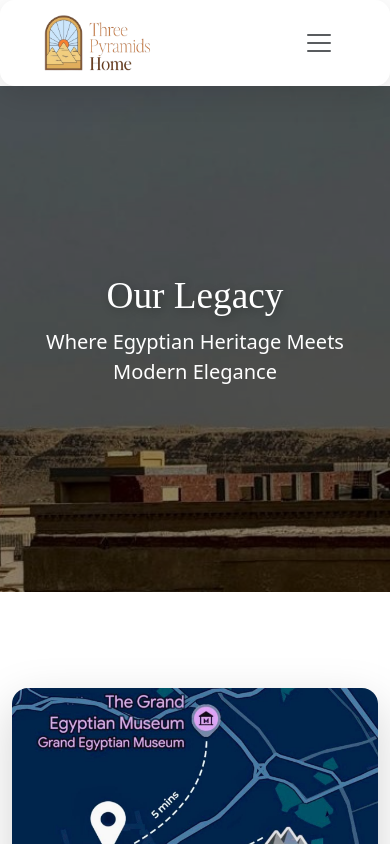
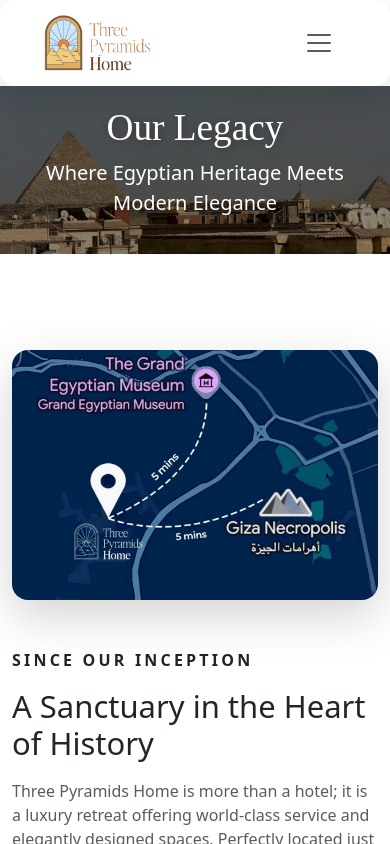
Before and after one commit to malakemadd/ThreePyramidsHome-Frontend, an Angular app: page /aboutus in a window 390 px wide. Shown: the top 844 px of the page. Built offline with nearby package versions, Linux system fonts and the light colour scheme.

Commit message:
responsive

```diff
--- a/src/app/Components/aboutus-component/aboutus-component.css
+++ b/src/app/Components/aboutus-component/aboutus-component.css
@@ -17,11 +17,27 @@
   display: flex;
   align-items: center;
   justify-content: center;
+  transition: height 0.3s ease;
 }
 
 .about-hero h1 {
   font-family: 'Gravitas One', serif;
   text-shadow: 2px 2px 10px rgba(0,0,0,0.3);
+}
+/* Tablets and Mobile */
+@media (max-width: 1000px) {
+  .about-hero {
+    height: 20vh; /* Shrinks the container height */
+    background-position: center center;
+
+  }
+}
+
+/* Small Phones */
+@media (max-width: 480px) {
+  .about-hero {
+    height: 20vh; /* Even smaller for tiny screens */
+  }
 }
 
 /* STORY SECTION */
--- a/src/app/Components/aboutus-component/aboutus-component.html
+++ b/src/app/Components/aboutus-component/aboutus-component.html
@@ -1,5 +1,5 @@
 <header class="about-hero">
-  <div class="about-hero-overlay text-center text-white">
+  <div class="about-hero-overlay d-flex align-items-center justify-content-center text-center text-white w-100 h-100">
     <div class="container" data-aos="fade-up">
       <h1 class="display-3 mb-2">Our Legacy</h1>
       <p class="lead">Where Egyptian Heritage Meets Modern Elegance</p>
```
